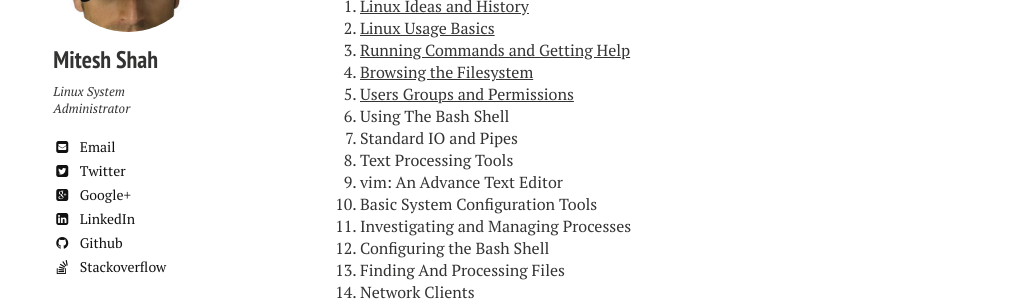
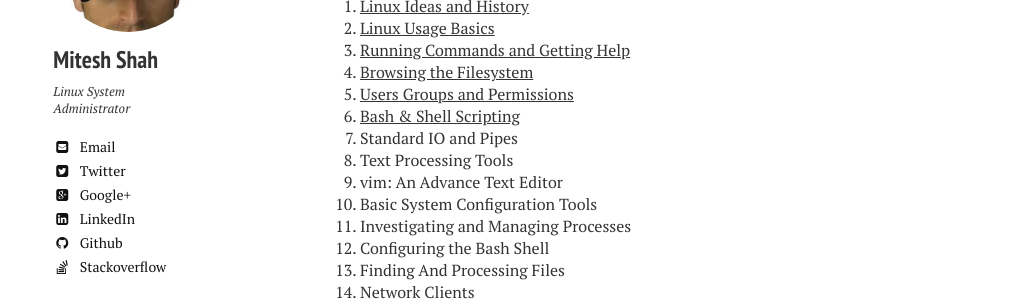
Before and after one commit to MiteshShah/miteshshah.github.io, a Jekyll site: the page built from linux/basics/index.md, in a window 1280 px wide. Shown: the part 234-535 px from the top of the page, without its empty margins (0-1023 px from the left). Built offline with Jekyll 4.4.1, drawn with Linux system fonts in a browser that asks for light colours; nearby versions of some CDN libraries; comment, search, counter and statistics services are not loaded.

Commit message:
BASH & Shell Scripting Guide

```diff
--- a/linux/basics/index.md
+++ b/linux/basics/index.md
@@ -19,7 +19,7 @@ image:
 3. <a href="/linux/basics/running-commands-and-getting-help"> Running Commands and Getting Help</a>
 4. <a href="/linux/basics/browsing-the-filesystem/"> Browsing the Filesystem </a>
 5. <a href="/linux/basics/users-groups-and-permissions/"> Users Groups and Permissions </a>
-6. Using The Bash Shell
+6. <a href="/linux/basics/bash-and-shell-scripting/"> Bash & Shell Scripting </a>
 7. Standard IO and Pipes
 8. Text Processing Tools
 9. vim: An Advance Text Editor
```
